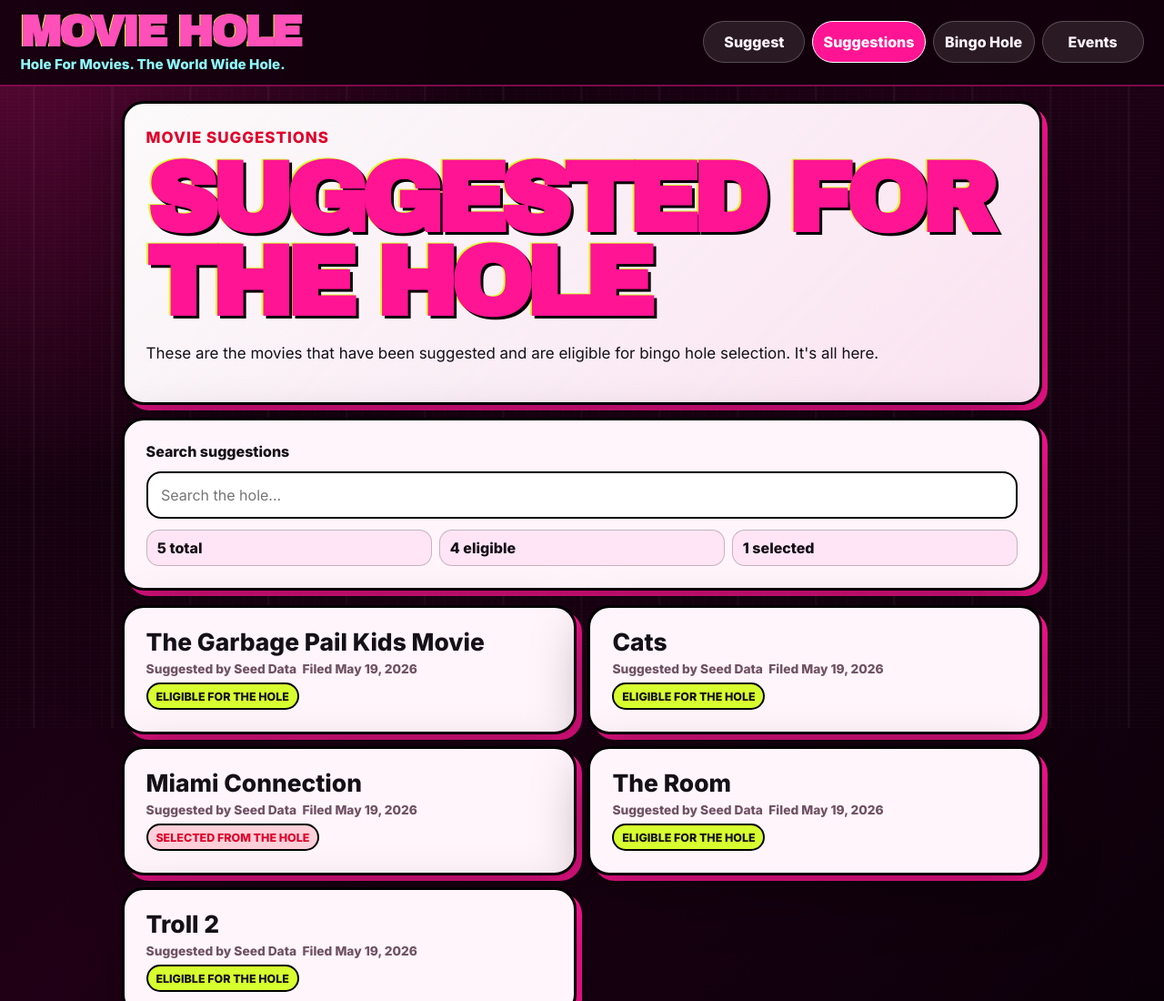
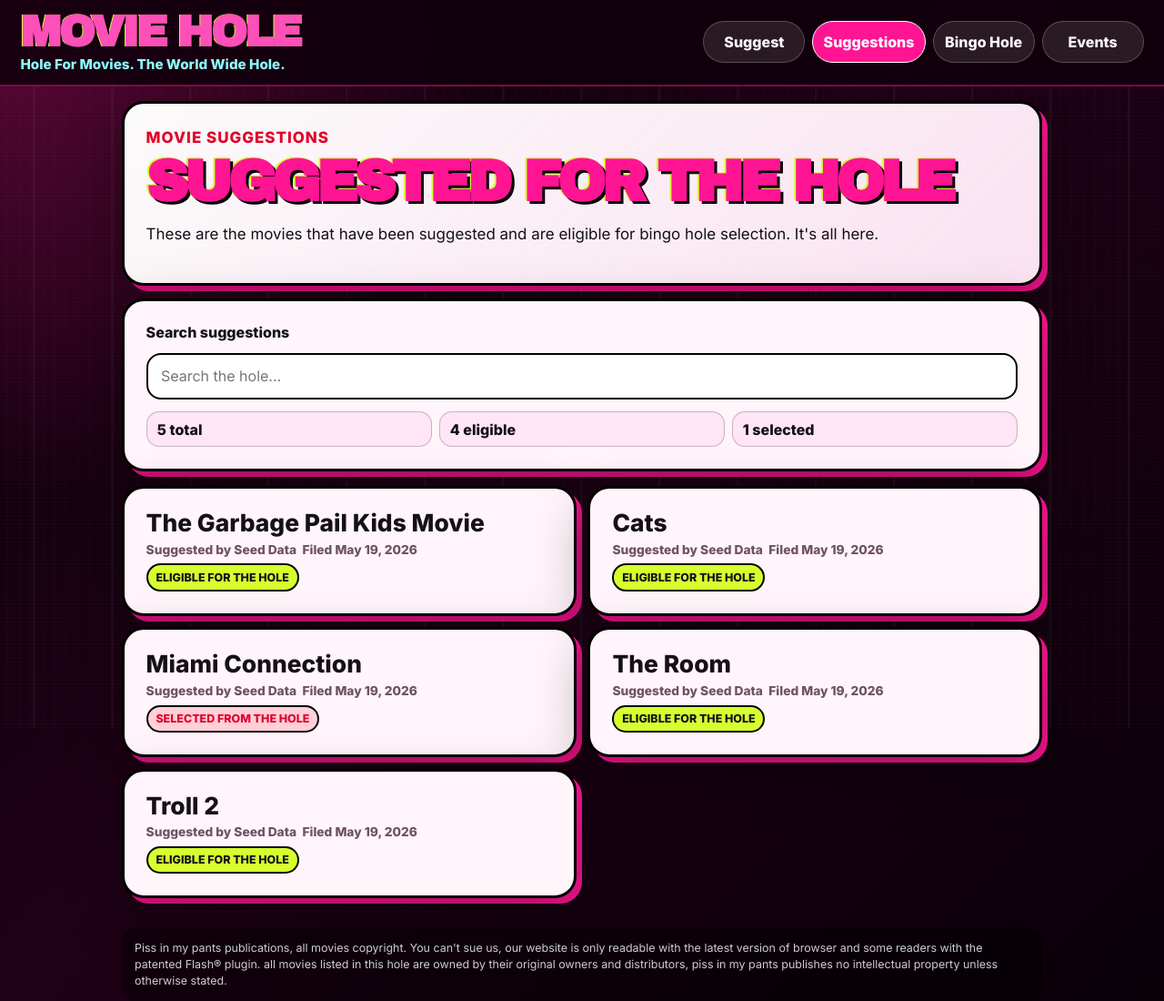
Before and after one commit to doctor-spaghetti-md/movie-hole-test2, a website: page suggestions.html in a window 1280 px wide. Shown: the top 1100 px of the page at 91% size. Drawn offline with Linux system fonts and the light colour scheme.

Commit message:
Update suggestions.html

```diff
--- a/suggestions.html
+++ b/suggestions.html
@@ -31,7 +31,7 @@
   <main class="app-shell">
     <section class="hero card compact">
       <p class="eyebrow">Movie Suggestions</p>
-      <h1 class="page-title">Suggested for the Hole</h1>
+      <h1 class="page-title2">Suggested for the Hole</h1>
       <p>These are the movies that have been suggested and are eligible for bingo hole selection. It's all here.</p>
     </section>
 
```
